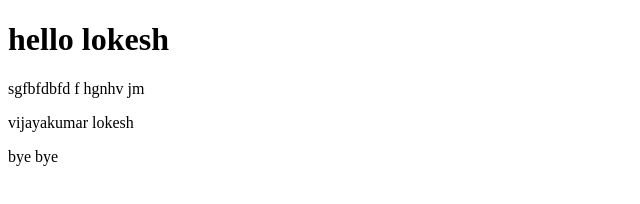
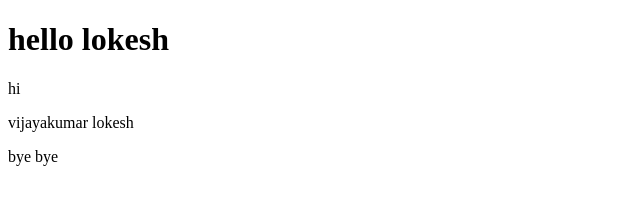
Before and after one commit to Vijaygit1812/lokesh, a plain HTML site: page index.html in a window 1280 px wide. Shown: the whole page, without its empty margins (0-640 px from the left). Drawn offline with Linux system fonts and the light colour scheme.

Commit message:
fifth changes

```diff
--- a/index.html
+++ b/index.html
@@ -7,7 +7,7 @@
 </head>
 <body>
     <h1>hello lokesh</h1>
-    <p>sgfbfdbfd f hgnhv jm</p>
+    <p>hi</p>
     <p>vijayakumar lokesh </p>
     <p>bye bye</p>
 </body>
```
